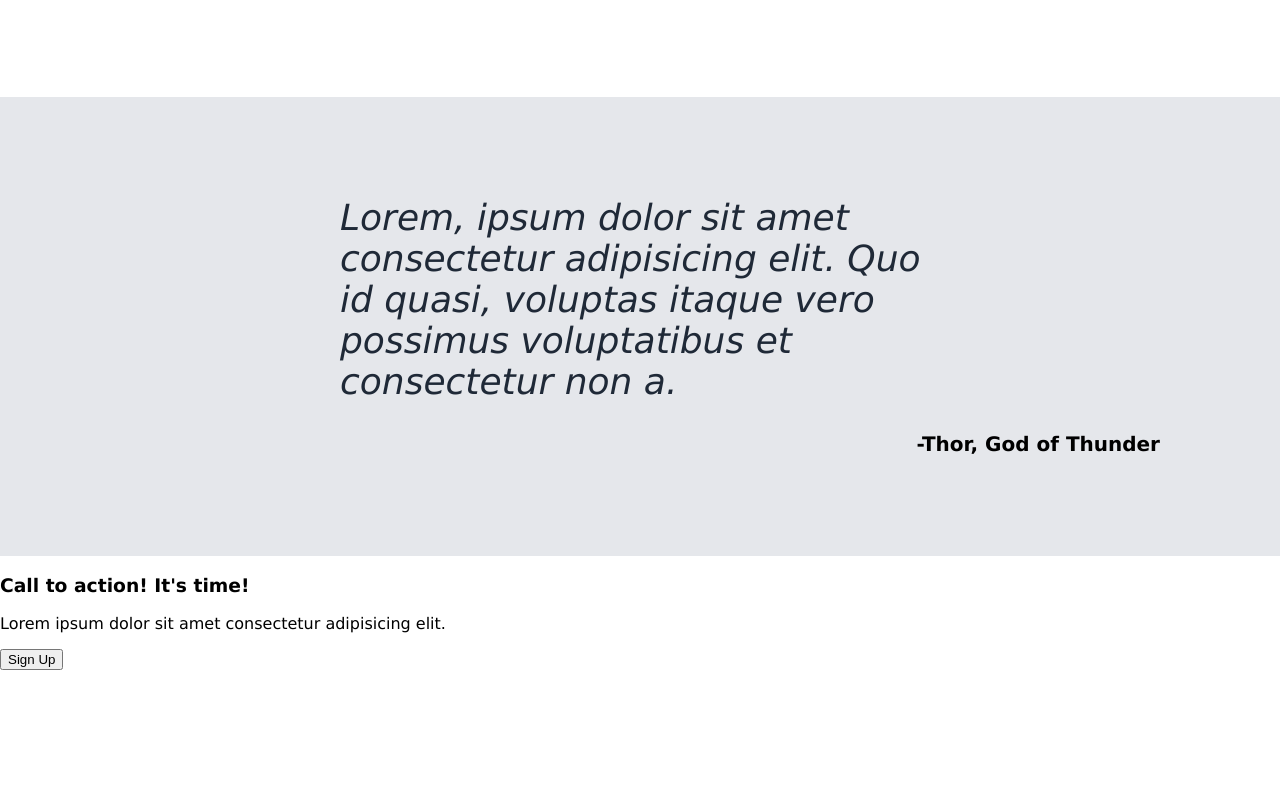
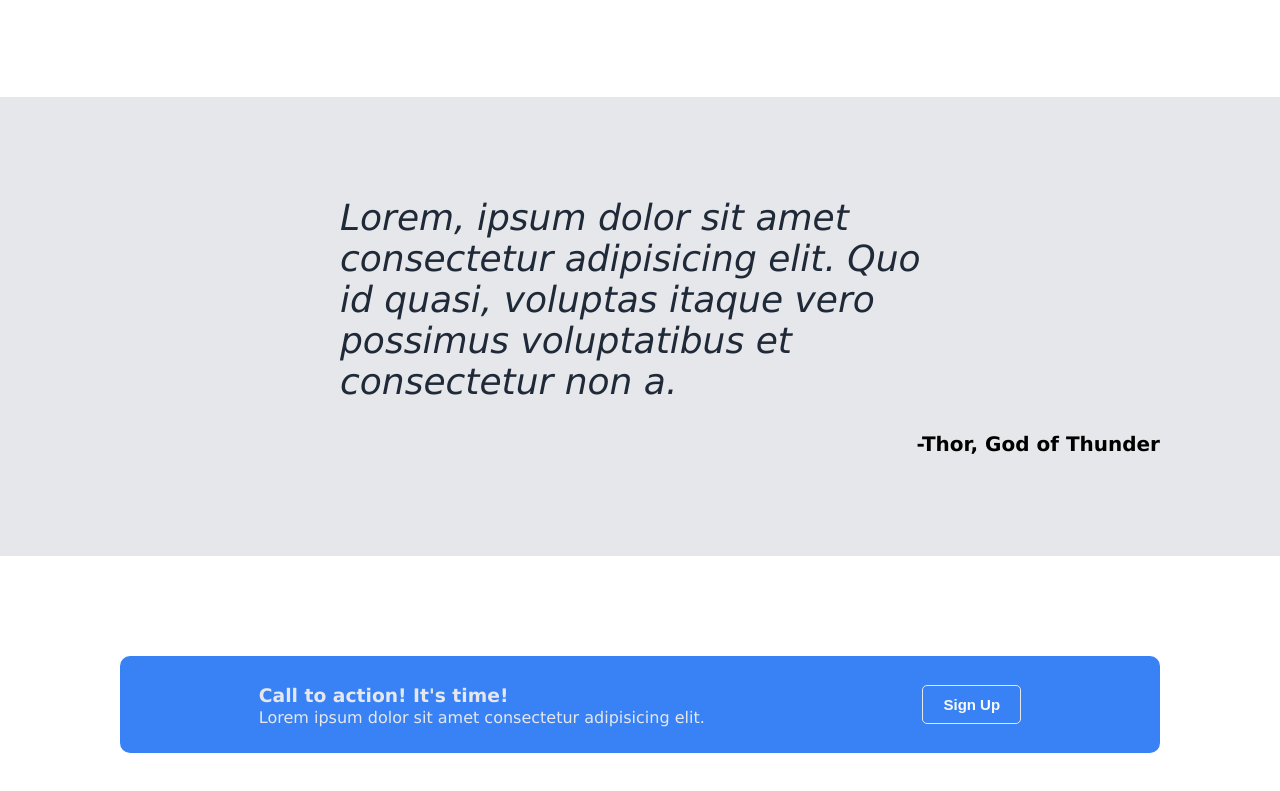
Before and after one commit to RodrigoPessoaDev/landing-page, a plain HTML site: page index.html in a window 1280 px wide. Shown: the part 838-1629 px from the top of the page. Before the commit the page ends 1508 px from the top, so only its background shows below. Drawn offline with Linux system fonts and the light colour scheme.

Commit message:
Finish call to action component

```diff
--- a/index.html
+++ b/index.html
@@ -53,7 +53,7 @@
             <h3>Call to action! It's time!</h3>
             <p>Lorem ipsum dolor sit amet consectetur adipisicing elit.</p>
         </div>
-        <button class="btn__call-to-action">Sign Up</button>
+       <button class="btn__call-to-action"><a href="#" class="link__call-to-action">Sign Up</a></button>
     </div>
 </body>
 </html>
--- a/styles.css
+++ b/styles.css
@@ -166,3 +166,47 @@ body{
     font-weight: bold;
     font-size: 20px;
 }
+
+/* Call to Action */
+
+.call-to-action{
+    border: 0;
+    background-color: var(--color_button--);
+    margin: 100px 120px 100px 120px;
+    display: flex;
+    flex-direction: row;
+    justify-content: space-around;
+    align-items: center;
+    border-radius: 10px;
+    padding: 10px 30px 10px 30px;
+}
+
+.call-to-action__text{
+    color: var(--color_hero-secondary-header-link--);
+}
+
+
+
+.btn__call-to-action{
+    border: 1px solid var(--color_hero-secondary-header-link--);
+    border-radius: 5px;
+    background-color: var(--color_button--);
+    color: var(--color_hero-secondary-header-link--);
+    font-size: 15px;
+    padding: 10px 20px 10px 20px;
+    font-weight: bold;
+    flex-shrink: 0;
+}
+
+.btn__call-to-action a{
+    text-decoration: none;
+    color: var(--color_hero-main-text--);
+}
+
+.call-to-action h3{
+    margin-bottom: 2px;
+}
+
+.call-to-action p{
+    margin-top: 0;
+}
```
